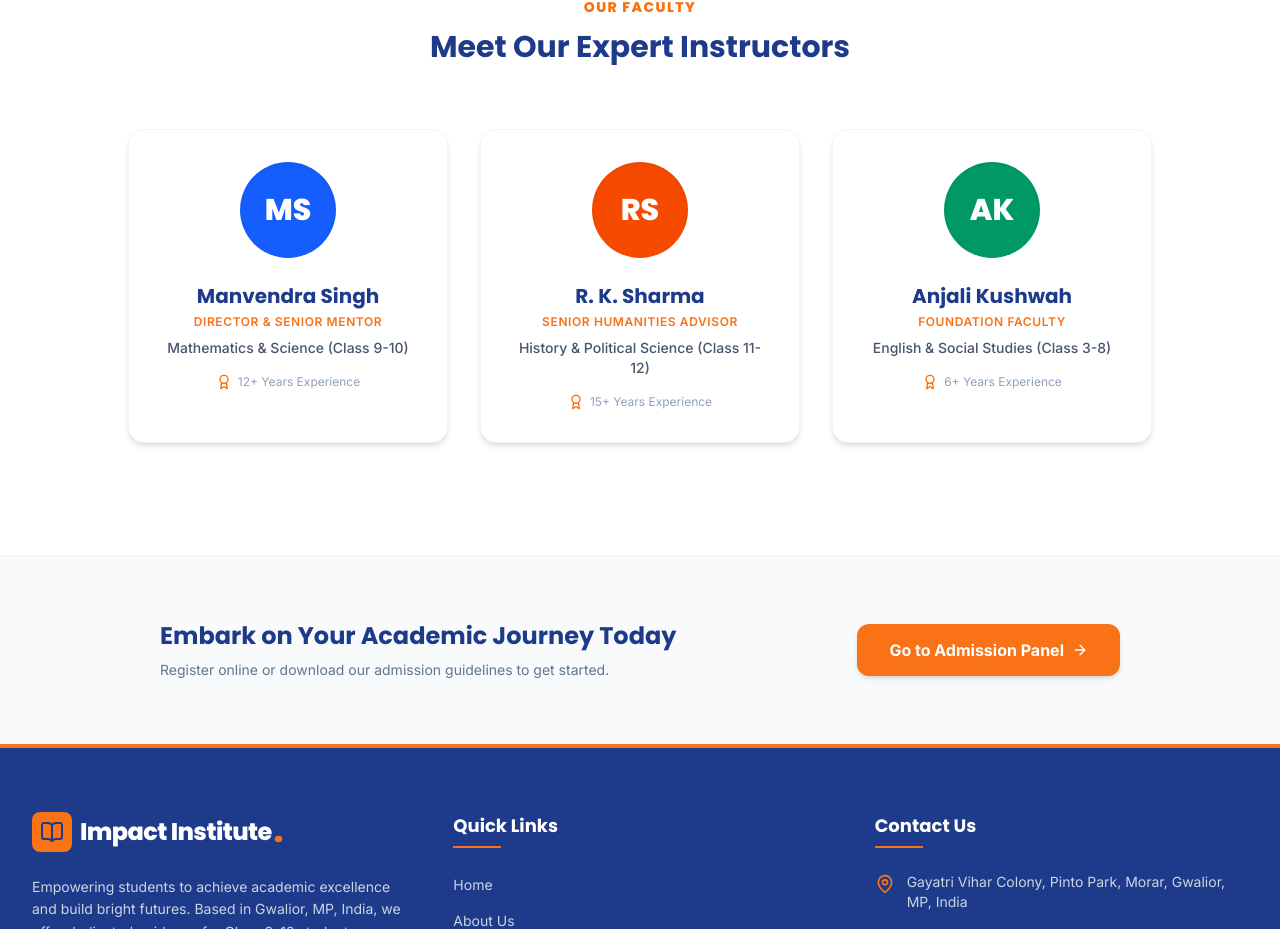
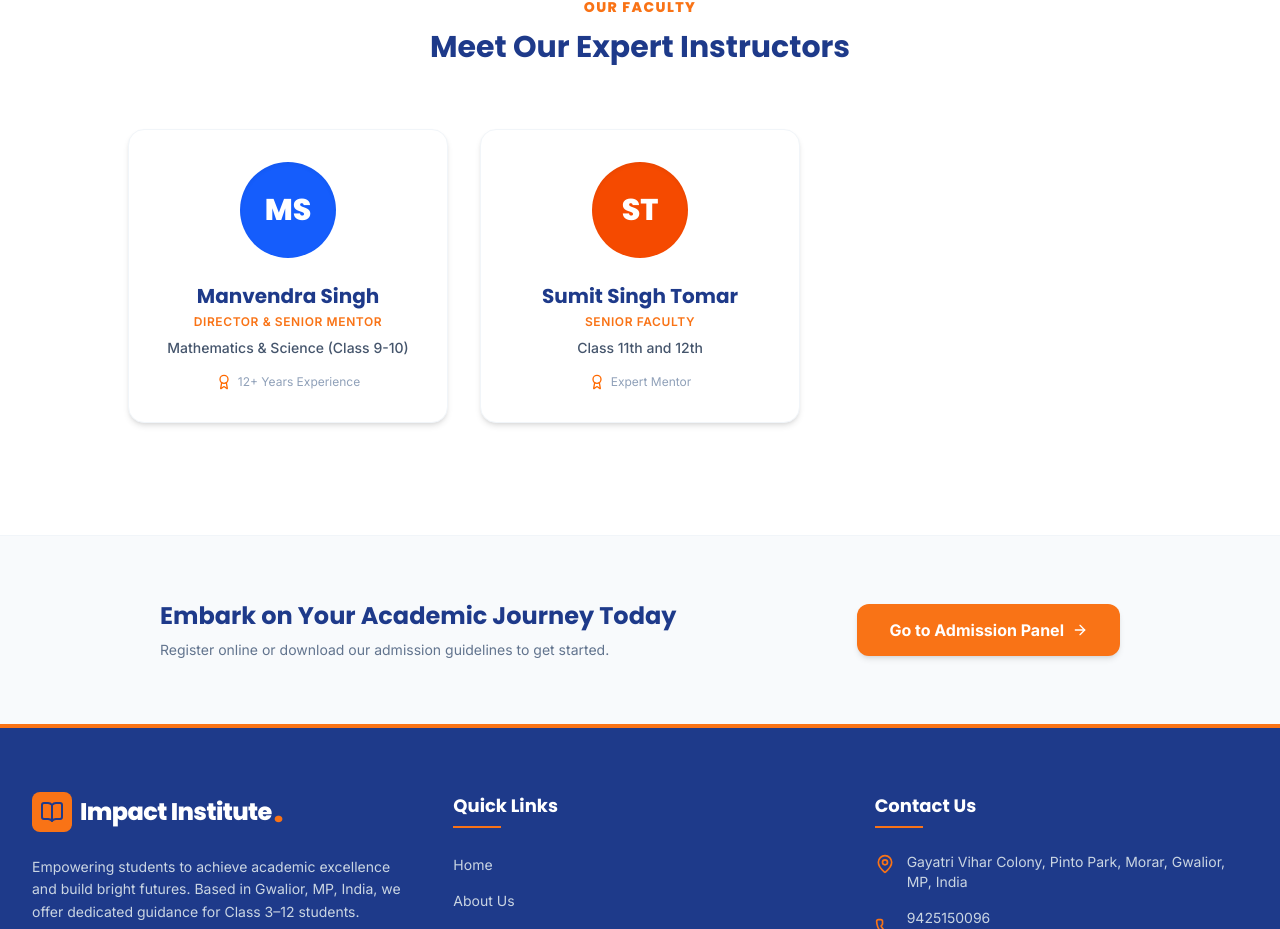
Before and after one commit to haarekasahara1923-wq/impact, a Next.js app: page /about in a window 1280 px wide. Shown: the part 1715-2644 px from the top of the page. Built offline with nearby package versions, Linux system fonts and the light colour scheme.

Commit message:
Update faculty list to Manvendra Singh and Sumit Singh Tomar

```diff
--- a/src/app/about/page.tsx
+++ b/src/app/about/page.tsx
@@ -12,20 +12,12 @@ export default function AboutPage() {
       color: 'bg-blue-600 text-white',
     },
     {
-      name: 'R. K. Sharma',
-      role: 'Senior Humanities Advisor',
-      subject: 'History & Political Science (Class 11-12)',
-      experience: '15+ Years Experience',
-      initials: 'RS',
+      name: 'Sumit Singh Tomar',
+      role: 'Senior Faculty',
+      subject: 'Class 11th and 12th',
+      experience: 'Expert Mentor',
+      initials: 'ST',
       color: 'bg-orange-600 text-white',
-    },
-    {
-      name: 'Anjali Kushwah',
-      role: 'Foundation Faculty',
-      subject: 'English & Social Studies (Class 3-8)',
-      experience: '6+ Years Experience',
-      initials: 'AK',
-      color: 'bg-emerald-600 text-white',
     },
   ];
 
```
